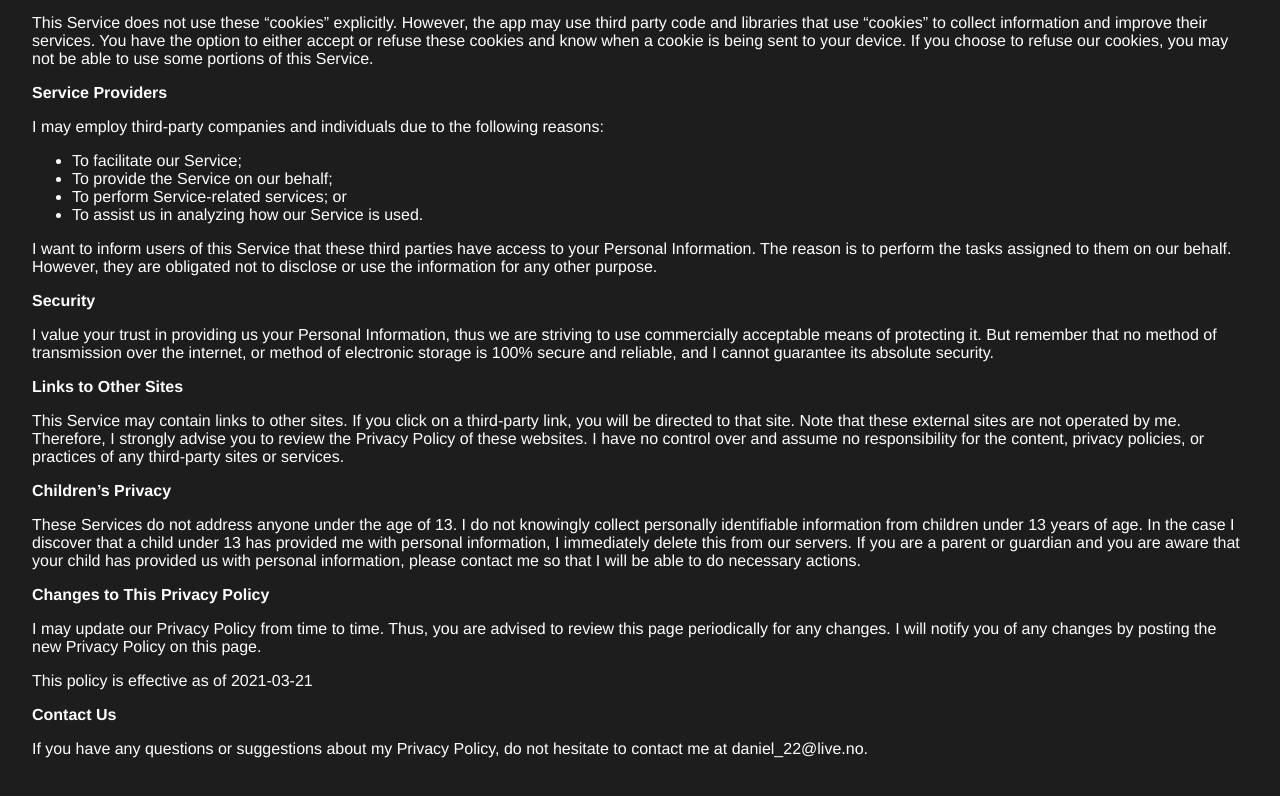
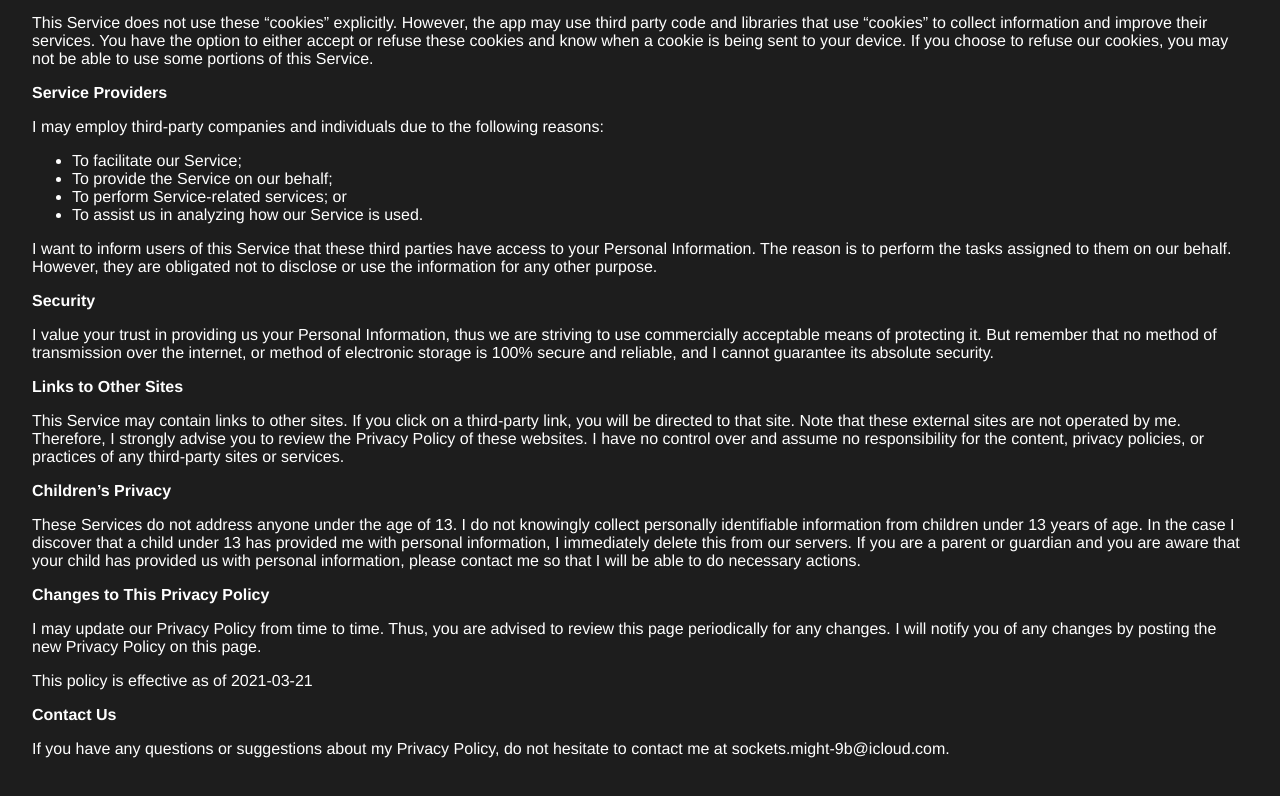
Before and after one commit to danieldjupvik/portfolio, a React (Vite) app: page /privacy in a window 1280 px wide. Shown: the part 602-1398 px from the top of the page. Built offline with nearby package versions, Linux system fonts and the light colour scheme.

Commit message:
Update mail fields (#10)
* Update contact email address in Hero, Projects, and Privacy components

* Add GEMINI.md for portfolio project documentation

```diff
--- a/src/components/Hero.tsx
+++ b/src/components/Hero.tsx
@@ -25,7 +25,7 @@ const Hero = () => {
           </h1>
         </div>
         <div className='buttons'>
-          <a href='mailto:daniel_22@icloud.com' className='buttons--contact-me'>
+          <a href='mailto:sockets.might-9b@icloud.com' className='buttons--contact-me'>
             Contact me
           </a>
           <a href='#projects' className='buttons--projects'>
--- a/src/components/Projects.tsx
+++ b/src/components/Projects.tsx
@@ -237,7 +237,7 @@ const Projects = () => {
         <div className='contact-me'>
           <div className='contact-me__box'>
             <i className='fas fa-at'></i>
-            <a href='mailto:daniel_22@icloud.com'>E-mail</a>
+            <a href='mailto:sockets.might-9b@icloud.com'>E-mail</a>
           </div>
           <div className='contact-me__box'>
             <i className='fab fa-facebook-f'></i>
--- a/src/pages/Privacy.tsx
+++ b/src/pages/Privacy.tsx
@@ -155,7 +155,7 @@ const Privacy = () => {
       </p>
       <p>
         If you have any questions or suggestions about my Privacy Policy, do not
-        hesitate to contact me at daniel_22@live.no.
+        hesitate to contact me at sockets.might-9b@icloud.com.
       </p>
     </div>
   );
```
Also changed, not shown: 1 other file (tests, documents, lock files or other folders).
